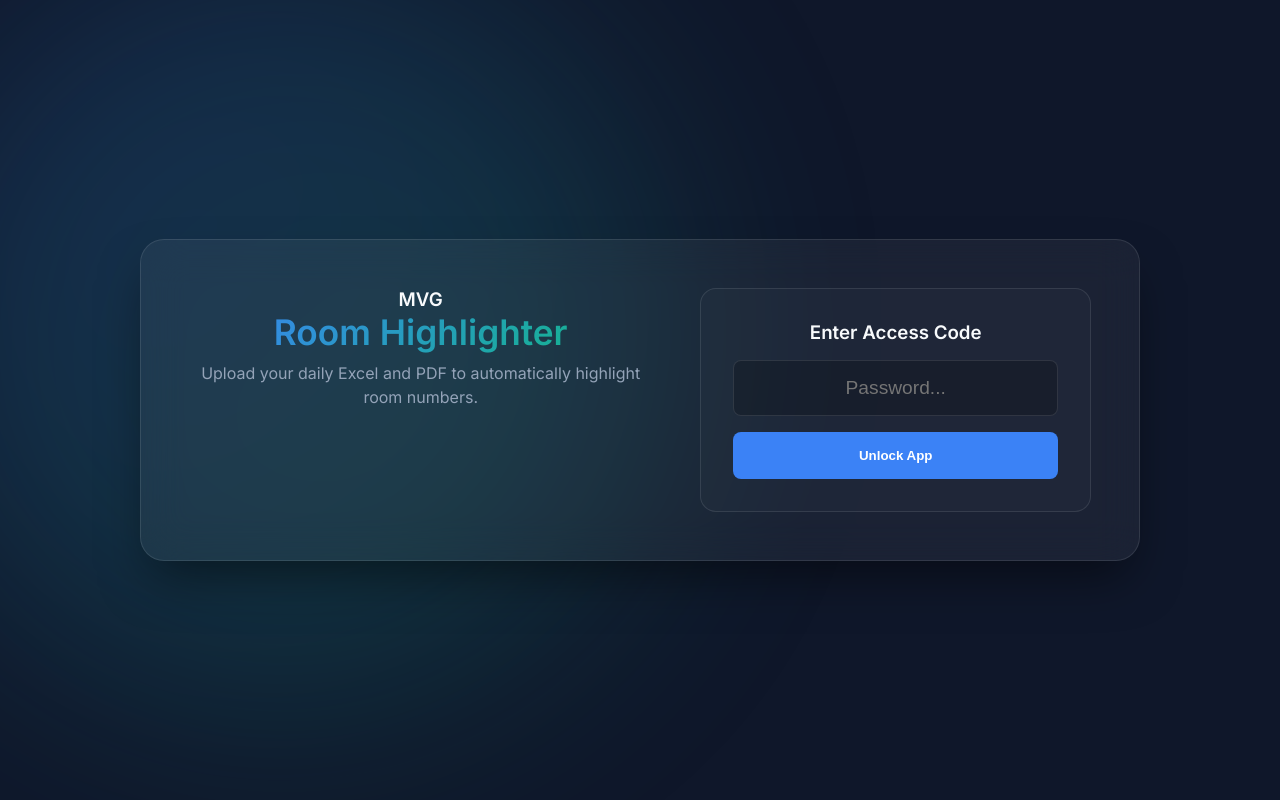
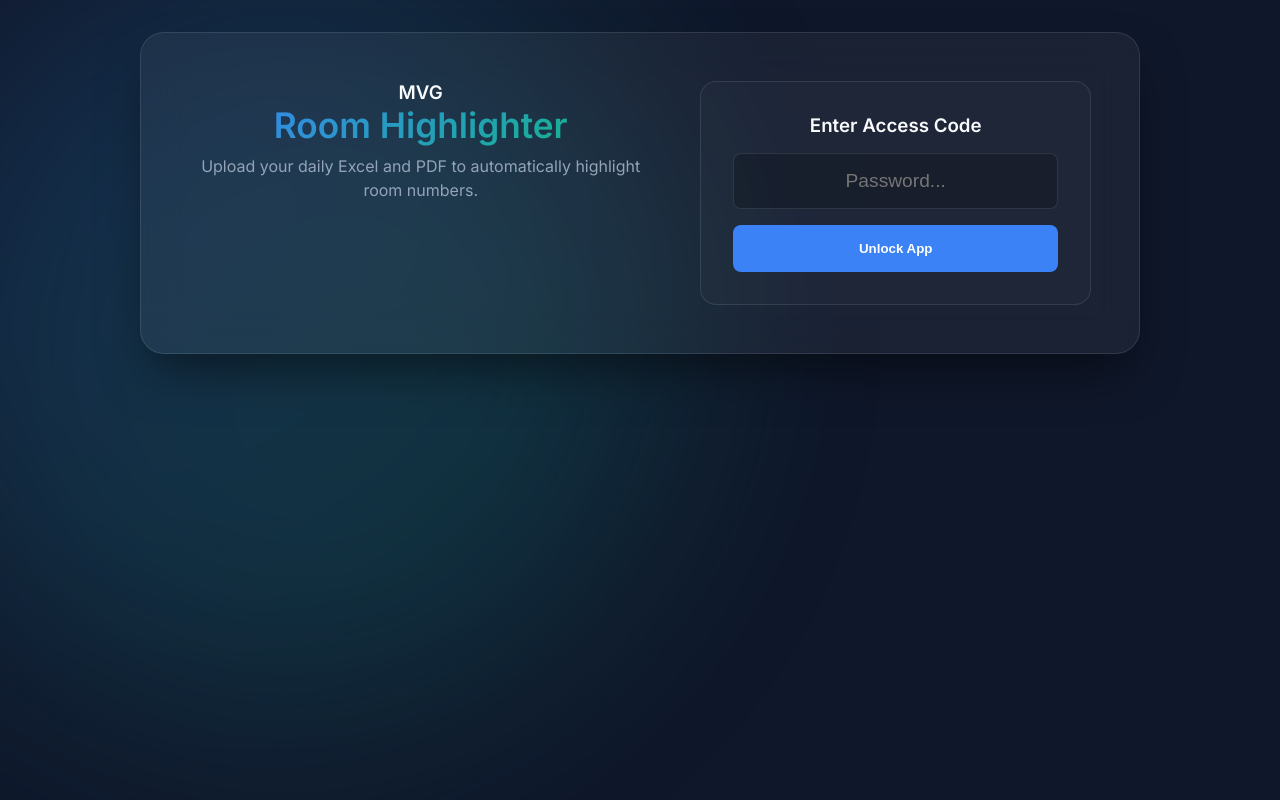
Before and after one commit to Keerra0909/mvg-filter-highlighter, a Flask app: page / in a window 1280 px wide. Run offline with Flask 3, Linux system fonts and the light colour scheme.

Commit message:
Fix CSS: Align .screen to flex-start and add padding to prevent vertical cutoff on tall content

```diff
--- a/static/style.css
+++ b/static/style.css
@@ -223,9 +223,10 @@ button[type="submit"]:not(:disabled):hover {
     position: fixed;
     inset: 0;
     display: flex;
-    align-items: center;
+    align-items: flex-start;
     justify-content: center;
     overflow-y: auto;
+    padding: 2rem 0;
 }
 
 /* ── Lobby Step Cards ── */
```
